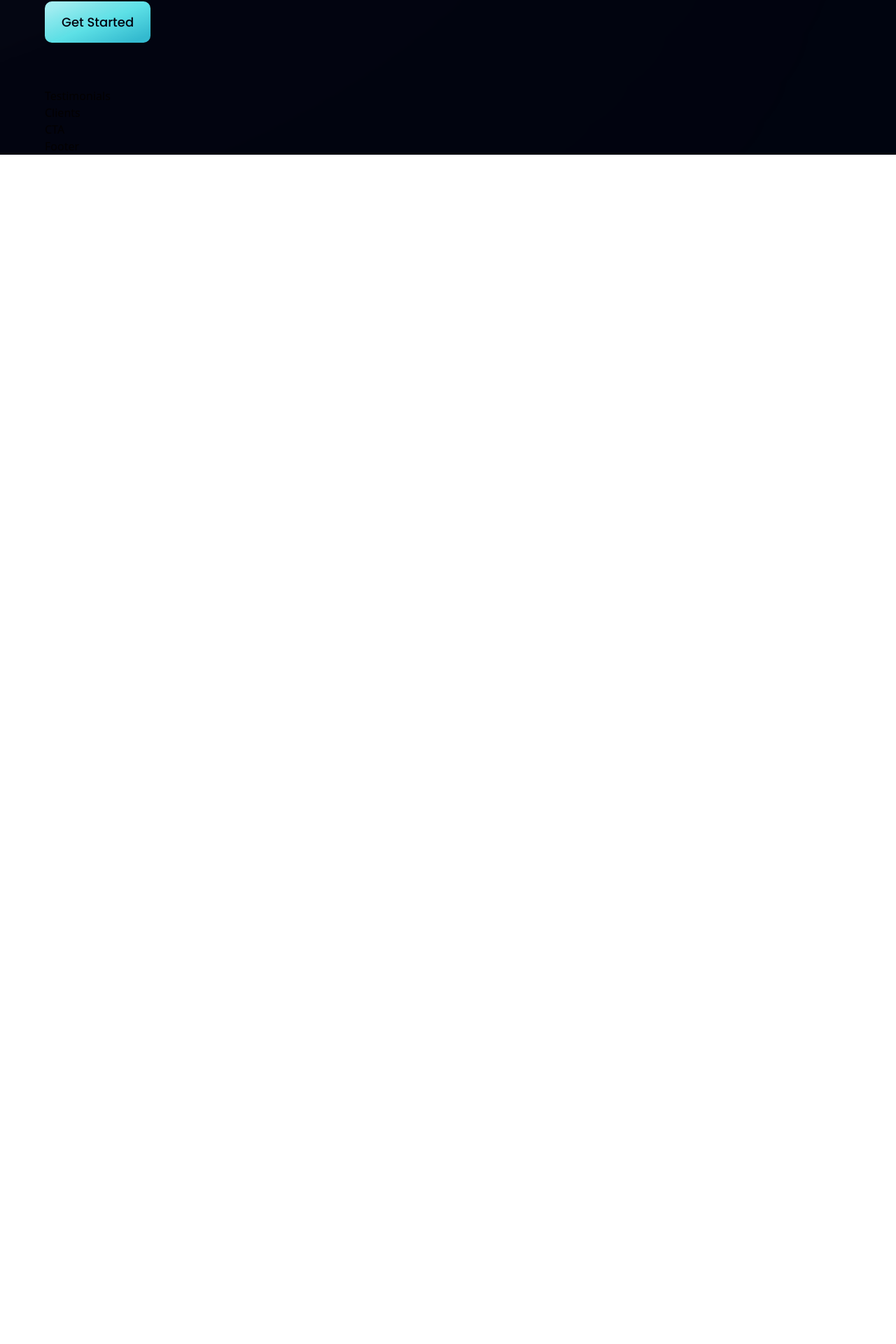
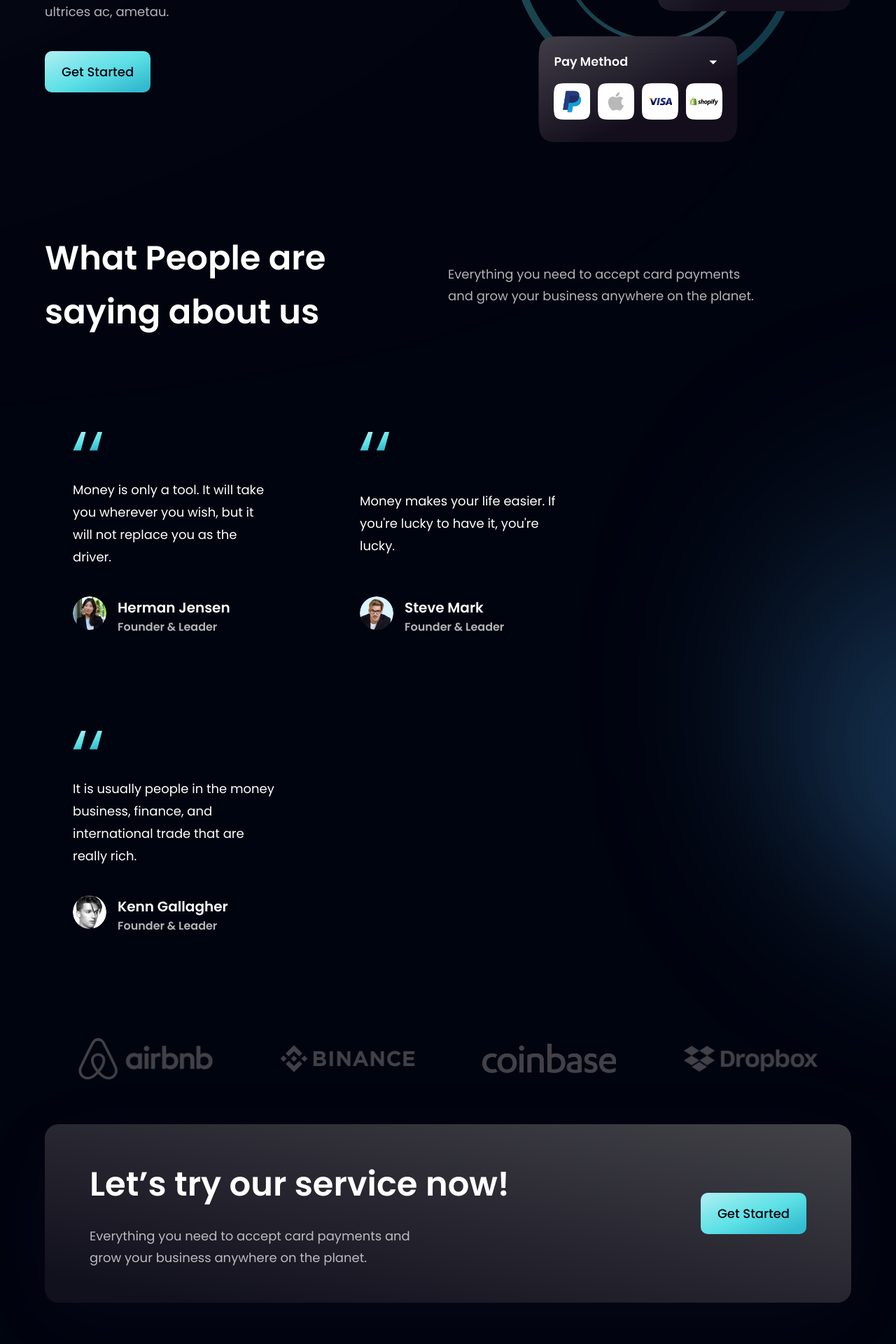
Before and after one commit to Lukmon492/HooBank-app, a React (Vite) app: page / in a window 1280 px wide. Shown: the part 2520-4440 px from the top of the page at 70% size. Before the commit the page ends 2741 px from the top, so only its background shows below. Built offline with nearby package versions, Linux system fonts and the light colour scheme.

Commit message:
Components Modified

```diff
--- a/src/components/CTA.jsx
+++ b/src/components/CTA.jsx
@@ -1,7 +1,24 @@
-import React from "react";
-
+import Button from "./Button";
+import styles from "../style";
 const CTA = () => {
-  return <div>CTA</div>;
+  return (
+    <section
+      className={`${styles.flexCenter} ${styles.marginY}
+    ${styles.padding} sm:flex-row flex-col bg-black-gradient-2
+    rounded-[20px] box-shadow`}
+    >
+      <div className="flex-1 flex flex-col">
+        <h2 className={styles.heading2}>Let’s try our service now!</h2>
+        <p className={`${styles.paragraph} max-w-[470px] mt-5`}>
+          Everything you need to accept card payments and grow your business
+          anywhere on the planet.
+        </p>
+      </div>
+      <div className={`${styles.flexCenter} sm:ml-10 ml-0 sm:mt-0 mt-10`}>
+        <Button />
+      </div>
+    </section>
+  );
 };
 
 export default CTA;
--- a/src/components/CardDeal.jsx
+++ b/src/components/CardDeal.jsx
@@ -16,6 +16,9 @@
         </p>
         <Button styles="mt-10" className="" />
       </div>
+      <div className={layout.sectionImg}>
+        <img src={card} alt="card" className="w-[100%] h-[100%]" />
+      </div>
     </section>
   );
 };
--- a/src/components/Clients.jsx
+++ b/src/components/Clients.jsx
@@ -1,7 +1,27 @@
-import React from "react";
+import { clients } from "../constants";
+import styles from "../style";
 
 const Clients = () => {
-  return <div>Clients</div>;
+  return (
+    <section className={`${styles.flexCenter} my-4`}>
+      <div className={`${styles.flexCenter} flex-wrap w-full`}>
+        {clients.map((client) => (
+          <div
+            key={client.id}
+            className={`flex-1 ${styles.flexCenter} sm:min-w-[192px]
+            min-w-[120px]`}
+          >
+            <img
+              src={client.logo}
+              alt="client"
+              className="sm:w-[192px]
+            w-[100px] object-contain"
+            />
+          </div>
+        ))}
+      </div>
+    </section>
+  );
 };
 
 export default Clients;
--- a/src/components/FeedbackCard.jsx
+++ b/src/components/FeedbackCard.jsx
@@ -1,7 +1,48 @@
 import React from "react";
-
-const FeedbackCard = () => {
-  return <div>FeedbackCard</div>;
+import { quotes } from "../assets";
+const FeedbackCard = ({ content, name, title, img }) => {
+  return (
+    <div
+      className="flex justify-between flex-col px-10 py-12
+    rounded-[20px] max-w-[370px] md:mr-10 sm:mr-5 mr-0
+    my-5 feedback-card"
+    >
+      <img
+        src={quotes}
+        alt="double_quotes"
+        className="w-[42px]
+      h-[27px] object-contain"
+      />
+      <p
+        className="font-poppins font-normal text-[18px]
+      leading-[32px] text-white my-10"
+      >
+        {content}
+      </p>
+      <div className="flex flex-row ">
+        <img
+          src={img}
+          alt={name}
+          className="w-[48px] h-[48px]
+          rounded-full"
+        />
+        <div className="flex flex-col ml-4">
+          <h4
+            className="font-poppins font-semibold text-[20px]
+            leading-[32px] text-white"
+          >
+            {name}
+          </h4>
+          <p
+            className="font-poppins font-semibold text-[16px]
+            leading-[24px] text-dimWhite"
+          >
+            {title}
+          </p>
+        </div>
+      </div>
+    </div>
+  );
 };
 
 export default FeedbackCard;
--- a/src/components/Testimonials.jsx
+++ b/src/components/Testimonials.jsx
@@ -1,7 +1,32 @@
-import React from "react";
+import { feedback } from "../constants";
+import styles from "../style";
+import FeedbackCard from "./FeedbackCard";
 
-const Testimonials = () => {
-  return <div>Testimonials</div>;
-};
+const Testimonials = () => (
+  <section
+    id="clients"
+    className={`${styles.paddingY} ${styles.flexCenter} flex-col relative `}
+  >
+    <div className="absolute z-[0] w-[60%] h-[60%] -right-[50%] rounded-full blue__gradient bottom-40" />
+
+    <div className="w-full flex justify-between items-center md:flex-row flex-col sm:mb-16 mb-6 relative z-[1]">
+      <h2 className={styles.heading2}>
+        What People are <br className="sm:block hidden" /> saying about us
+      </h2>
+      <div className="w-full md:mt-0 mt-6">
+        <p className={`${styles.paragraph} text-left max-w-[450px]`}>
+          Everything you need to accept card payments and grow your business
+          anywhere on the planet.
+        </p>
+      </div>
+    </div>
+
+    <div className="flex flex-wrap sm:justify-start justify-center w-full feedback-container relative z-[1]">
+      {feedback.map((card) => (
+        <FeedbackCard key={card.id} {...card} />
+      ))}
+    </div>
+  </section>
+);
 
 export default Testimonials;
```
